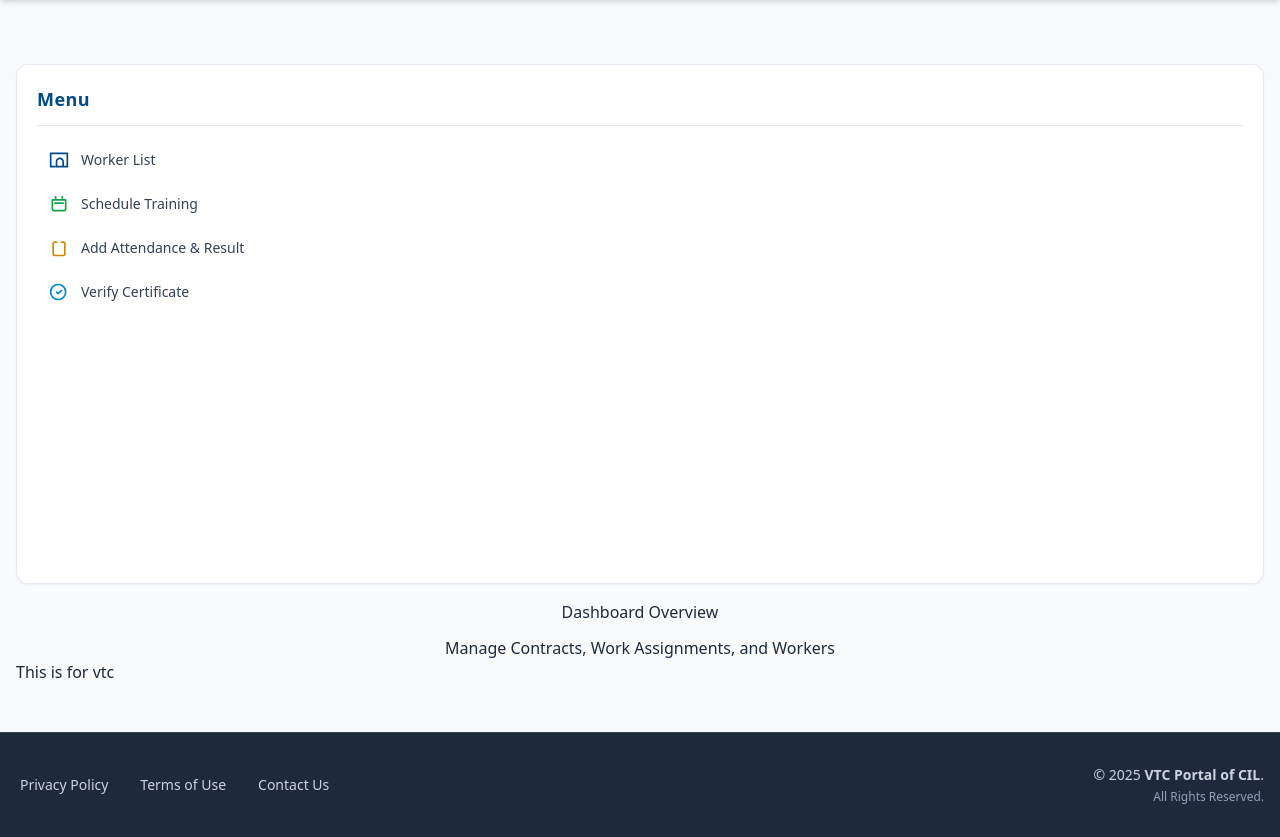
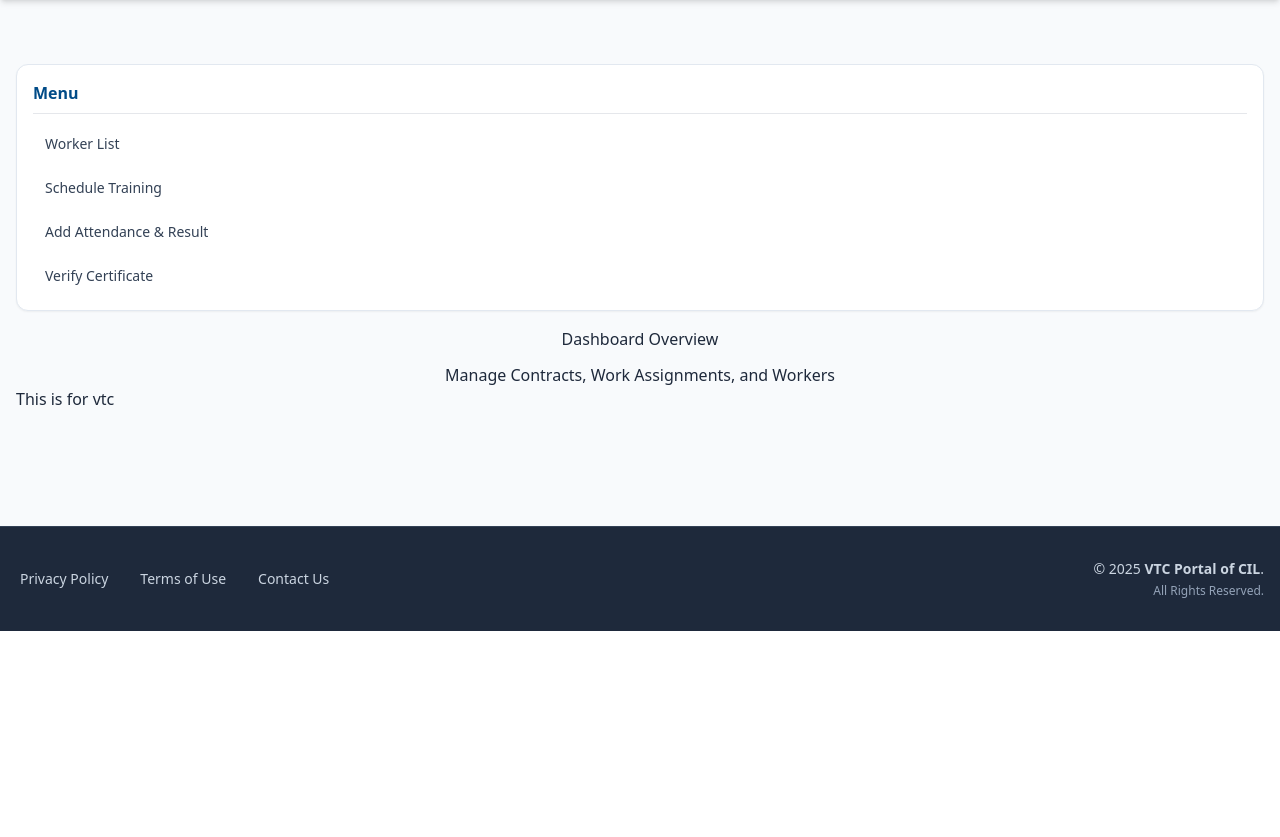
Before and after one commit to Karwasara/vtc_final, a Django app: page /vtc/dashboard/ in a window 1280 px wide. Shown: the part 169-1006 px from the top of the page. After the commit the page ends 800 px from the top, so only its background shows below. Run offline with Django 5.2, Linux system fonts and the light colour scheme; some libraries are stand-ins or nearby versions.

Commit message:
Update sidebar.html

```diff
--- a/templates/vtc/sidebar.html
+++ b/templates/vtc/sidebar.html
@@ -1,88 +1,35 @@
-<!-- templates/vtc/sidebar.html -->
+<div class="bg-white rounded-xl border border-slate-200 shadow-sm p-4">
 
-{% load static %}
-
-<div class="bg-white rounded-xl border border-slate-200 shadow-sm p-5 min-h-[520px]">
-
-    <!-- Sidebar Header -->
-    <div class="border-b pb-3 mb-4">
-        <h3 class="text-lg font-semibold text-brand-blue tracking-wide">
+    <h3 class="text-md font-semibold text-brand-blue border-b pb-2 mb-3">
         Menu
     </h3>
-    </div>
 
-    <!-- Menu -->
     <ul class="space-y-2 text-sm">
 
-        <!-- Worker List -->
         <li>
             <a href="{% url 'vtc:worker_list' %}"
-               class="flex items-center gap-3 px-3 py-2 rounded-lg text-slate-700 hover:bg-slate-100 hover:text-brand-blue transition">
-
-                <!-- Icon -->
-                <svg xmlns="http://www.w3.org/2000/svg"
-                     class="h-5 w-5 text-brand-blue"
-                     fill="none"
-                     viewBox="0 0 24 24"
-                     stroke="currentColor">
-                     <path stroke-linecap="round" stroke-linejoin="round" stroke-width="2"
-                     d="M17 20h5V4H2v16h5m10 0v-6a4 4 0 10-8 0v6m8 0H9"/>
-                </svg>
-
+               class="block px-3 py-2 rounded-md hover:bg-slate-100 text-slate-700">
                Worker List
             </a>
         </li>
 
-        <!-- Schedule Training -->
         <li>
             <a href="{% url 'vtc:to_schedule_training' %}"
-               class="flex items-center gap-3 px-3 py-2 rounded-lg text-slate-700 hover:bg-slate-100 hover:text-brand-blue transition">
-
-                <svg xmlns="http://www.w3.org/2000/svg"
-                     class="h-5 w-5 text-green-600"
-                     fill="none"
-                     viewBox="0 0 24 24"
-                     stroke="currentColor">
-                     <path stroke-linecap="round" stroke-linejoin="round" stroke-width="2"
-                     d="M8 7V3m8 4V3m-9 8h10m-11 9h12a2 2 0 002-2V7H4v11a2 2 0 002 2z"/>
-                </svg>
-
+               class="block px-3 py-2 rounded-md hover:bg-slate-100 text-slate-700">
                Schedule Training
             </a>
         </li>
 
-        <!-- Attendance -->
         <li>
             <a href="{% url 'vtc:scheduled_training_list' %}"
-               class="flex items-center gap-3 px-3 py-2 rounded-lg text-slate-700 hover:bg-slate-100 hover:text-brand-blue transition">
-
-                <svg xmlns="http://www.w3.org/2000/svg"
-                     class="h-5 w-5 text-yellow-600"
-                     fill="none"
-                     viewBox="0 0 24 24"
-                     stroke="currentColor">
-                     <path stroke-linecap="round" stroke-linejoin="round" stroke-width="2"
-                     d="M9 5H7a2 2 0 00-2 2v12a2 2 0 002 2h10a2 2 0 002-2V7a2 2 0 00-2-2h-2"/>
-                </svg>
-
+               class="block px-3 py-2 rounded-md hover:bg-slate-100 text-slate-700">
                Add Attendance & Result
             </a>
         </li>
 
-        <!-- Verify Certificate -->
         <li>
             <a href="{% url 'vtc:certificate_detail' %}"
-               class="flex items-center gap-3 px-3 py-2 rounded-lg text-slate-700 hover:bg-slate-100 hover:text-brand-blue transition">
-
-                <svg xmlns="http://www.w3.org/2000/svg"
-                     class="h-5 w-5 text-sky-600"
-                     fill="none"
-                     viewBox="0 0 24 24"
-                     stroke="currentColor">
-                     <path stroke-linecap="round" stroke-linejoin="round" stroke-width="2"
-                     d="M9 12l2 2l4-4m5 2a9 9 0 11-18 0a9 9 0 0118 0z"/>
-                </svg>
-
+               class="block px-3 py-2 rounded-md hover:bg-slate-100 text-slate-700">
                Verify Certificate
             </a>
         </li>
```
Lines whose indentation alone changed are shown as unchanged.
